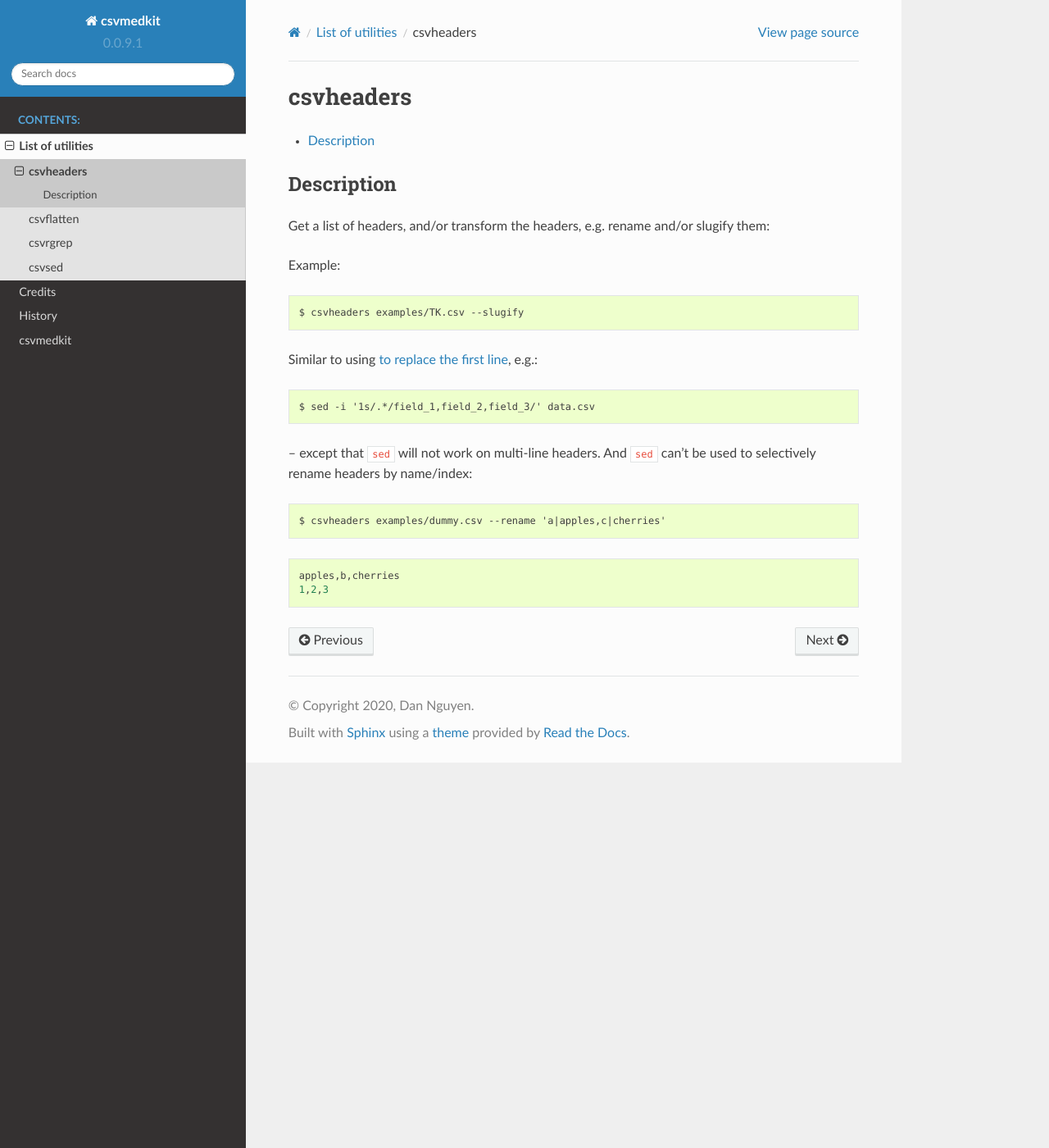
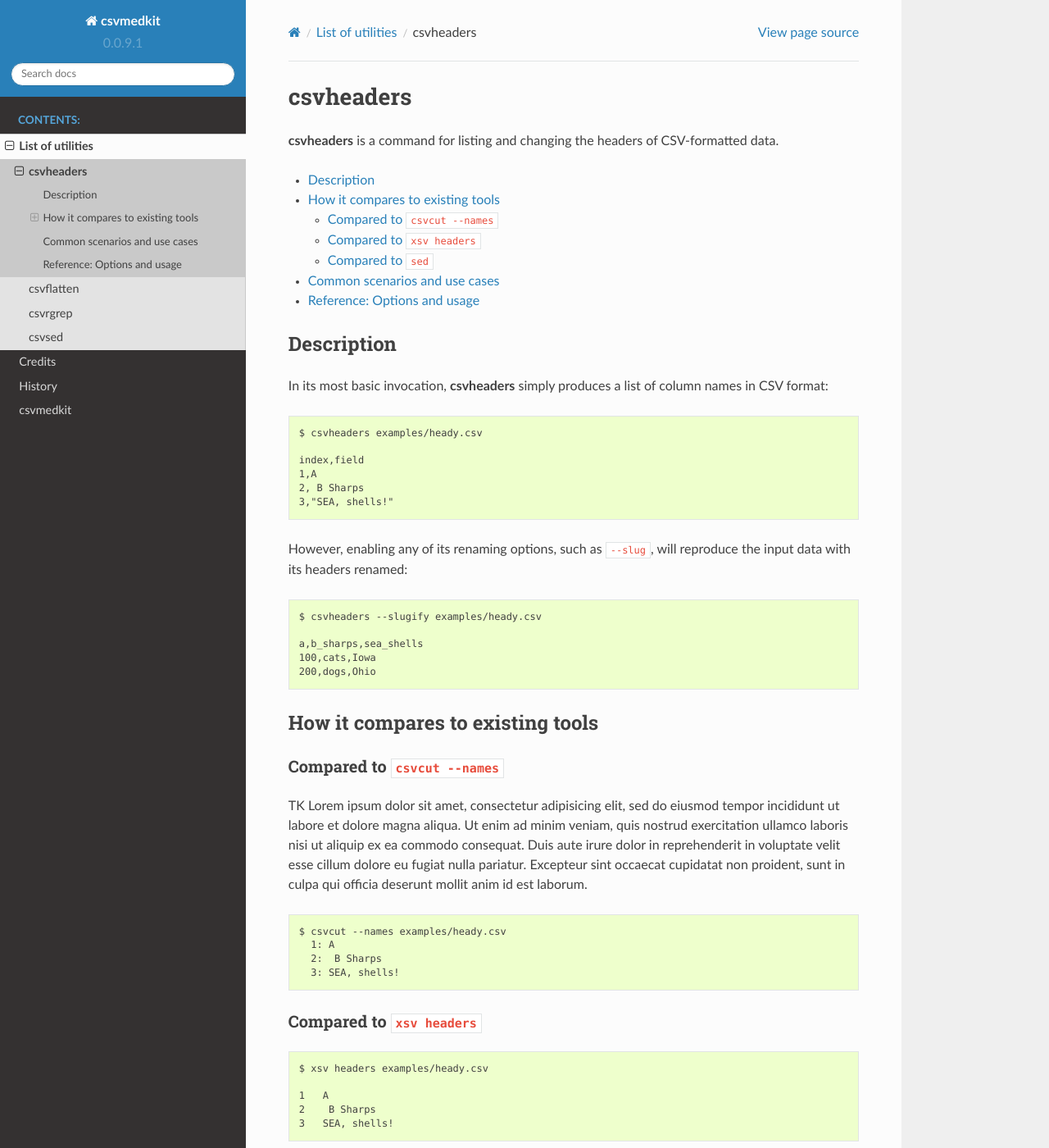
Before and after one commit to dannguyen/csvmedkit, a Sphinx documentation site: the page built from docs/moreutils/csvheaders.rst, in a window 1280 px wide and 1400 px high. Shown: the whole window at 82% size. Built offline with Sphinx 7.4.7 and the Read the Docs theme 2.0.0, drawn with Linux system fonts in a browser that asks for light colours; some of the changed text lies outside the part shown.

Commit message:
fixed up csvheaders

```diff
--- a/docs/moreutils/csvflatten.rst
+++ b/docs/moreutils/csvflatten.rst
@@ -192,14 +192,14 @@ Compared to ``tabulate``
     +------------------------------------------------+---------+-----------+---------------------------------------------+
 
 
-Common use cases
-================
+Common scenarios and use cases
+==============================
 
 TK TK
 
 
-Options and usage
-=================
+Reference: Options and usage
+============================
 
 -P/--prettify
 -------------
--- a/docs/moreutils/csvheaders.rst
+++ b/docs/moreutils/csvheaders.rst
@@ -1,6 +1,11 @@
 **********
 csvheaders
 **********
+
+
+
+:command:`csvheaders` is a command for listing and changing the headers of CSV-formatted data.
+
 
 .. contents:: :local:
 
@@ -8,26 +13,108 @@ csvheaders
 Description
 ===========
 
-Get a list of headers, and/or transform the headers, e.g. rename and/or slugify them:
+In its most basic invocation, :command:`csvheaders` simply produces a list of column names in CSV format::
 
+    $ csvheaders examples/heady.csv
 
-Example::
+    index,field
+    1,A
+    2, B Sharps
+    3,"SEA, shells!"
 
-    $ csvheaders examples/TK.csv --slugify
+However, enabling any of its renaming options, such as ``--slug``, will reproduce the input data with its headers renamed::
+
+    $ csvheaders --slugify examples/heady.csv
+
+    a,b_sharps,sea_shells
+    100,cats,Iowa
+    200,dogs,Ohio
 
 
 
-Similar to using `to replace the first line <https://superuser.com/a/1026686>`_, e.g.::
+How it compares to existing tools
+=================================
 
-    $ sed -i '1s/.*/field_1,field_2,field_3/' data.csv
+Compared to ``csvcut --names``
+------------------------------
 
-
--- except that ``sed`` will not work on multi-line headers. And ``sed`` can't be used to selectively rename headers by name/index::
-
-    $ csvheaders examples/dummy.csv --rename 'a|apples,c|cherries'
+TK Lorem ipsum dolor sit amet, consectetur adipisicing elit, sed do eiusmod
+tempor incididunt ut labore et dolore magna aliqua. Ut enim ad minim veniam,
+quis nostrud exercitation ullamco laboris nisi ut aliquip ex ea commodo
+consequat. Duis aute irure dolor in reprehenderit in voluptate velit esse
+cillum dolore eu fugiat nulla pariatur. Excepteur sint occaecat cupidatat non
+proident, sunt in culpa qui officia deserunt mollit anim id est laborum.
 
 
 ::
 
-    apples,b,cherries
-    1,2,3
+    $ csvcut --names examples/heady.csv
+      1: A
+      2:  B Sharps
+      3: SEA, shells!
+
+Compared to ``xsv headers``
+---------------------------
+
+::
+
+    $ xsv headers examples/heady.csv
+
+    1   A
+    2    B Sharps
+    3   SEA, shells!
+
+
+Compared to ``sed``
+-------------------
+
+It's possible to use :command:`sed` to `replace the entire first line <https://superuser.com/a/1026686>`_ of input::
+
+    $ sed '1s/.*/alpha,bravo,charlie/' examples/heady.csv
+
+    alpha,bravo,charlie
+    100,cats,Iowa
+    200,dogs,Ohio
+
+However, this invocation of :command:`sed` will not work on multi-line headers (which is admittedly, an edge-case).
+
+But ``sed`` can't be used to selectively rename headers — it can only do string replacement. For example, to rename *only* the 1st column requires tailoring a specific regex::
+
+    $ sed '1s/^A/alpha/' examples/heady.csv
+
+    alpha, B Sharps ,"SEA, shells!"
+    100,cats,Iowa
+    200,dogs,Ohio
+
+
+Renaming only the 1st *and* 3rd columns gets very messy::
+
+
+    $ sed -e '1s/^A/alpha/' -e '1s/"SEA.*/charlie/' examples/heady.csv
+
+    alpha, B Sharps ,charlie
+    100,cats,Iowa
+    200,dogs,Ohio
+
+
+In contrast, ``csvheaders --rename`` allows for renaming columns by (1-based) index::
+
+    $ csvheaders --rename '1|alpha,3|charlie' examples/heady.csv
+
+
+    alpha, B Sharps ,charlie
+    100,cats,Iowa
+    200,dogs,Ohio
+
+
+
+Common scenarios and use cases
+==============================
+
+TK TK
+
+
+Reference: Options and usage
+============================
+
+TK TK
```
Also changed, not shown: TODOS.md (+10 -4 lines), 3 other files.
